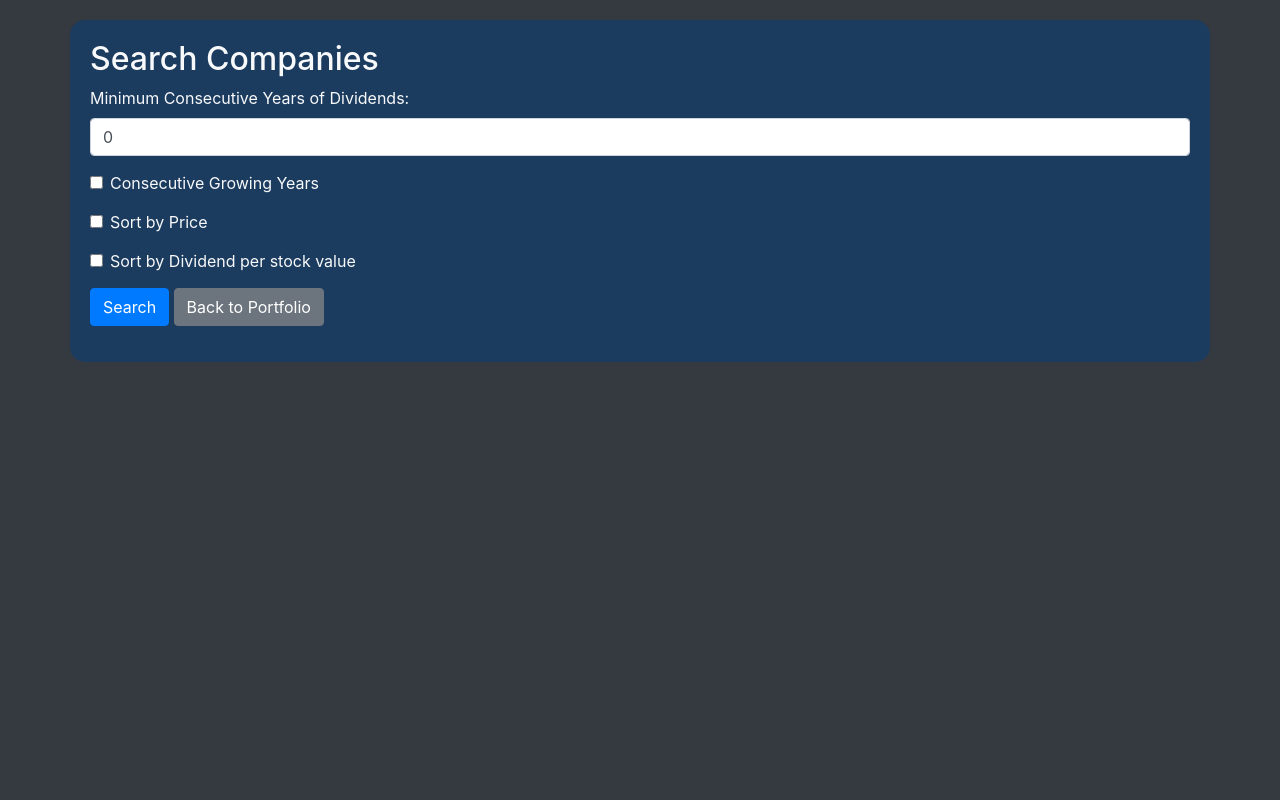
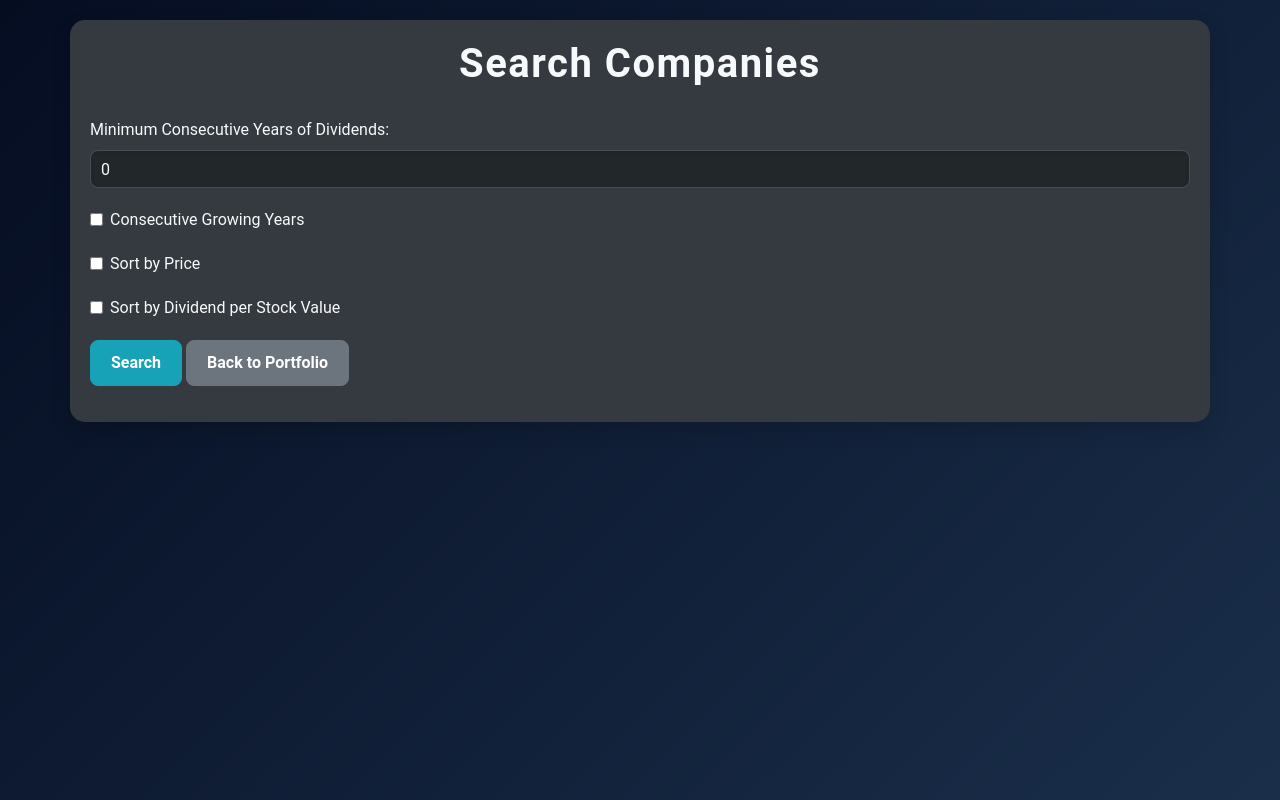
Before and after one commit to SURFLOU/DividendCity, a Django app: page /search/ in a window 1280 px wide. Run offline with Django 4.2, Linux system fonts and the light colour scheme; the visitor is signed in with stand-in values (Sample User, id 1); parts of the project's set-up code (start-up, migrations or seed data) failed here and were passed over; some libraries are stand-ins or nearby versions.

Commit message:
feat: changed frontend for search template

```diff
--- a/Dywidendy_GPW/templates/search.html
+++ b/Dywidendy_GPW/templates/search.html
@@ -3,7 +3,7 @@
 <html lang="en">
 <head>
 {% block head %}
-{{ block.super }}
+    {{ block.super }}
     <meta charset="UTF-8">
     <meta name="viewport" content="width=device-width, initial-scale=1.0">
     <title>Search Companies</title>
@@ -12,32 +12,131 @@
     <style>
         /* Custom dark mode styles */
         body {
-            background-color: #343a40;
+            background: linear-gradient(135deg, #050d21, #1a2e4a);
             color: #f8f9fa;
             padding: 20px;
+            font-family: 'Roboto', sans-serif;
         }
+
         .container {
-            background-color: #1b3b5f;
+            background-color: #343a40;
             padding: 20px;
             border-radius: 15px;
+            box-shadow: 0px 8px 20px rgba(0, 0, 0, 0.15);
         }
+
+        h2 {
+            font-size: 2.5rem;
+            font-weight: bold;
+            text-align: center;
+            margin-bottom: 30px;
+            letter-spacing: 1.5px;
+        }
+
         .form-group {
-            margin-bottom: 15px;
+            margin-bottom: 20px;
         }
+
+        .form-control {
+            background-color: rgba(47, 49, 50, 0.9);
+            color: #f8f9fa;
+            border: 1px solid #454d55;
+            border-radius: 8px;
+            padding: 10px;
+            box-shadow: inset 0 2px 4px rgba(0, 0, 0, 0.1);
+            transition: background-color 0.3s ease, box-shadow 0.3s ease;
+        }
+
+        .form-control:focus {
+            background-color: #2a2f36;
+            box-shadow: 0 0 5px rgba(23, 162, 184, 0.5);
+            border-color: #17a2b8;
+        }
+
+        .form-control::-webkit-input-placeholder {
+            color: #f8f9fa;
+        }
+
+        .form-control:-ms-input-placeholder {
+            color: #f8f9fa;
+        }
+
+        .form-control::placeholder {
+            color: #f8f9fa;
+        }
+
+        .form-check-input {
+            background-color: rgba(33, 37, 41, 0.9);
+            border: 1px solid #454d55;
+        }
+
+        .form-check-input:checked {
+            background-color: #17a2b8;
+            border-color: #17a2b8;
+        }
+
+        .form-check-label {
+            color: #f8f9fa;
+        }
+
         .btn-primary {
-            background-color: #007bff;
-            border-color: #007bff;
+            background-color: #17a2b8;
+            border-color: #17a2b8;
+            border-radius: 8px;
+            padding: 10px 20px;
+            font-size: 1rem;
+            font-weight: bold;
+            transition: background-color 0.3s ease, border-color 0.3s ease;
         }
+
+        .btn-primary:hover {
+            background-color: #138496;
+            border-color: #117a8b;
+        }
+
         .btn-secondary {
             background-color: #6c757d;
             border-color: #6c757d;
+            border-radius: 8px;
+            padding: 10px 20px;
+            font-size: 1rem;
+            font-weight: bold;
+            transition: background-color 0.3s ease, border-color 0.3s ease;
         }
-        .form-check-input:checked {
-            background-color: #007bff;
-            border-color: #007bff;
+
+        .btn-secondary:hover {
+            background-color: #5a6268;
+            border-color: #545b62;
         }
-        .form-check-label {
+
+        .card-custom {
+            background-color: #343a40;
             color: #f8f9fa;
+            border: none;
+            border-radius: 15px;
+            box-shadow: 0px 8px 20px rgba(0, 0, 0, 0.15);
+            margin-bottom: 20px;
+            padding: 20px;
+        }
+
+        .card-title {
+            font-size: 1.5rem;
+        }
+
+        input[type="number"] {
+            background-color: rgba(33, 37, 41, 0.9);
+            color: #f8f9fa;
+            border: 1px solid #454d55;
+            border-radius: 8px;
+            padding: 10px;
+            transition: background-color 0.3s ease, color 0.3s ease;
+        }
+
+        input[type="number"]:focus {
+            background-color: #2a2f36;
+            color: #f8f9fa;
+            box-shadow: 0 0 5px rgba(23, 162, 184, 0.5);
+            border-color: #17a2b8;
         }
     </style>
 {% endblock head %}
@@ -62,7 +161,7 @@
             </div>
             <div class="form-group form-check">
                 <input type="checkbox" class="form-check-input" id="sort_by_dividend" name="sort_by_dividend">
-                <label class="form-check-label" for="sort_by_dividend">Sort by Dividend per stock value</label>
+                <label class="form-check-label" for="sort_by_dividend">Sort by Dividend per Stock Value</label>
             </div>
             <button type="submit" class="btn btn-primary">Search</button>
             <a href="{% url 'portfolio' %}" class="btn btn-secondary">Back to Portfolio</a>
```
